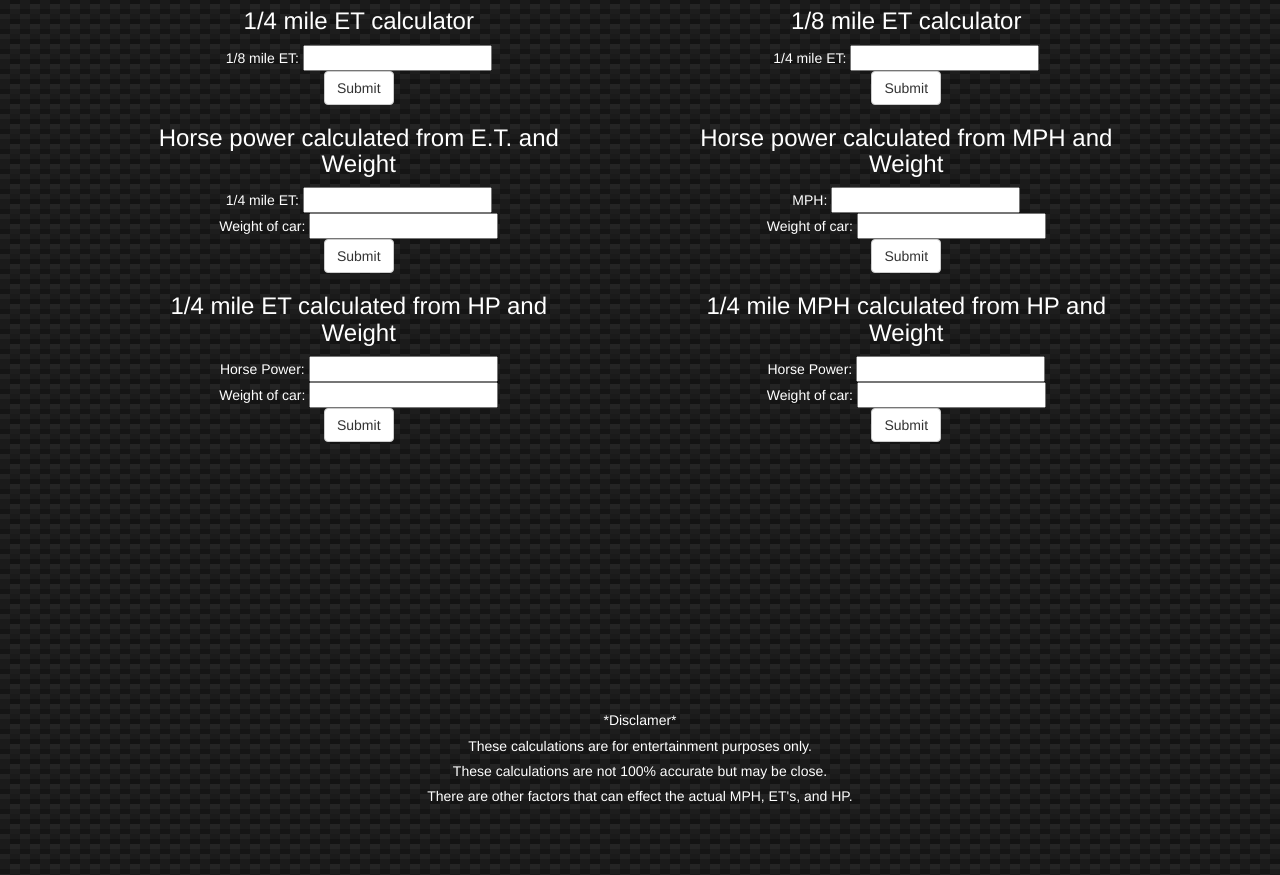
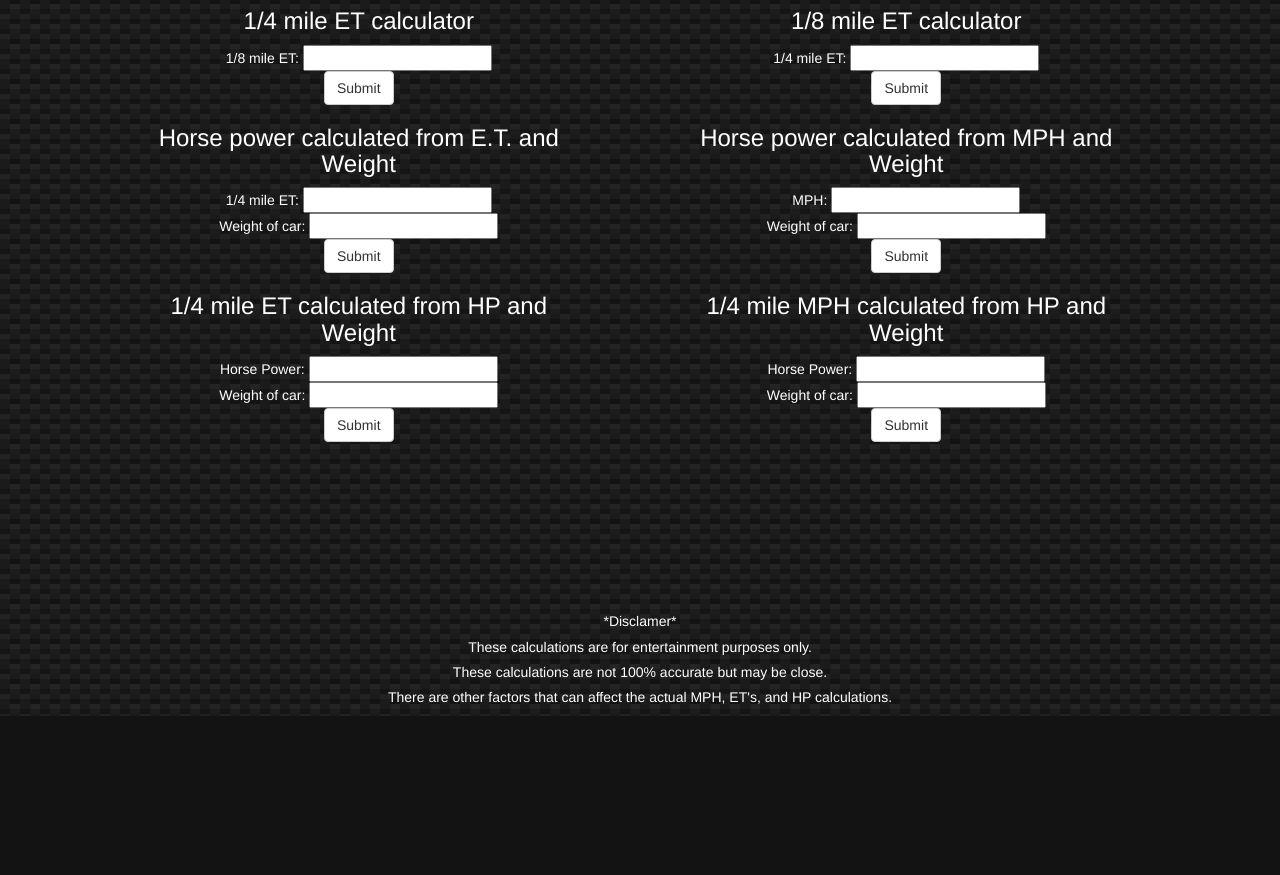
Before and after one commit to jester2255/pocketBookDyno, a plain HTML site: page drag.html in a window 1280 px wide. Shown: the part 111-986 px from the top of the page. After the commit the page ends 827 px from the top, so only its background shows below. Drawn offline with Linux system fonts and the light colour scheme.

Commit message:
Adjusting some spaces and gaps

```diff
--- a/assets/css/style.css
+++ b/assets/css/style.css
@@ -149,10 +149,12 @@ a{
 }
 #answer{
 	color: white;
-	margin-top: 100px;
+	margin-top: 20px;
+	margin-bottom: 0px;S
 	text-align: center;
 }
 #bottom{
+	margin-top: 0;
 	color: white;
 	text-align: center;
 }
--- a/drag.html
+++ b/drag.html
@@ -76,15 +76,16 @@
 
 </div>
 	<div class="row">
-	  <div id="answer" class= "col-md-12">
+	  <div id="answer" class= "col-md-12"></div>
+	</div>
+
 		<footer id="bottom">
 			<h5>*Disclamer*</h5>
 			<h5>These calculations are for entertainment purposes only. </h5>
 			<h5>These calculations are not 100% accurate but may be close.</h5>
-			<h5>There are other factors that can effect the actual MPH, ET's, and HP.</h5>
+			<h5>There are other factors that can affect the actual MPH, ET's, and HP calculations.</h5>
 		</footer>
-	  </div>
-	</div>
+
 	<script type="text/javascript"></script>
 	<script type="text/javascript" src= "assets/logic/jquery_3.2.1.js"></script>
 	<script type="text/javascript" src= "assets/logic/jquery_3.2.1.min.js"></script>
```
